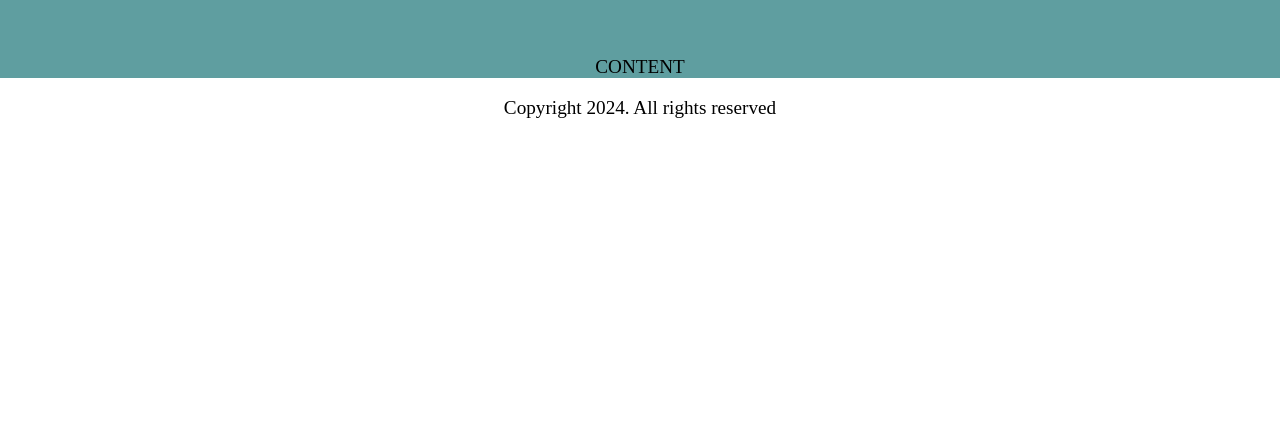
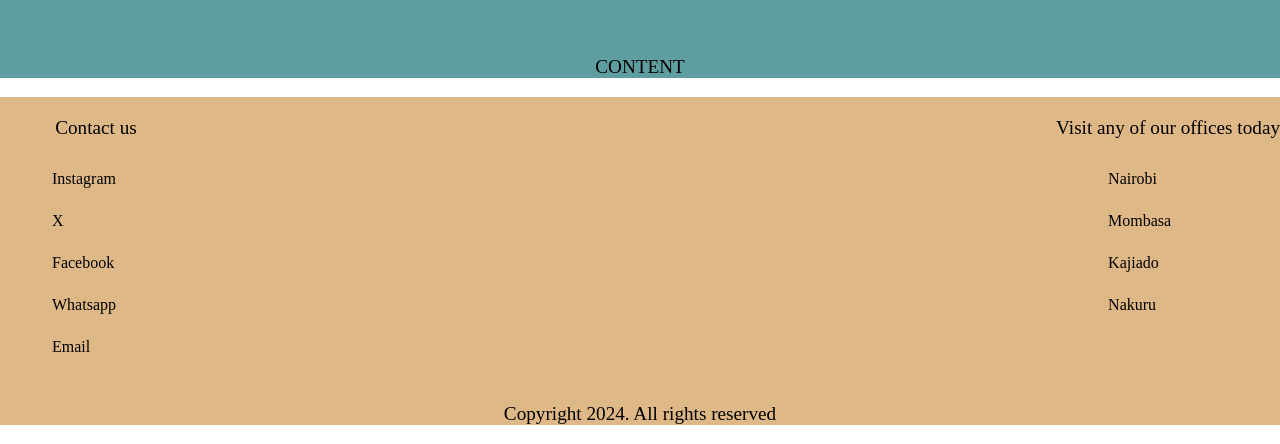
Before and after one commit to Shiku03/wildhut, a plain HTML site: page wildhut/index.html in a window 1280 px wide. Shown: the part 603-1047 px from the top of the page. Before the commit the page ends 800 px from the top, so only its background shows below. Drawn offline with Linux system fonts and the light colour scheme.

Commit message:
added styles to footer

```diff
--- a/wildhut/index.html
+++ b/wildhut/index.html
@@ -43,6 +43,29 @@
         </div>
 
         <footer>
+            <div id="contact-us">
+            <div class="contact">
+                <div class="socials">
+            <p>Contact us</p>
+                <ul>
+                   <li><a href="#">Instagram</a></li>
+                   <li><a href="#">X</a></li>
+                   <li><a href="#">Facebook</a></li>
+                   <li><a href="#">Whatsapp</a></li>
+                   <li><a href="#">Email</a></li>
+                </ul>
+            </div>
+            </div>
+            <div class="location">
+                <p>Visit any of our offices today</p>
+                <ul>
+                    <li>Nairobi</li>
+                    <li>Mombasa</li>
+                    <li>Kajiado</li>
+                    <li>Nakuru</li>
+                </ul>
+            </div>
+        </div>
             <p>Copyright 2024. All rights reserved</p>
         </footer>
 
--- a/wildhut/styles.css
+++ b/wildhut/styles.css
@@ -106,3 +106,28 @@ p{
     font-size:1.2rem;
 
 }
+#contact-us{
+    display:flex;
+    justify-content: space-between;
+}
+.contact{
+    display:flex;
+    flex-direction: row;
+    flex-wrap:wrap;
+}
+.contact ul li, .location ul li {
+    list-style-type:none;
+    display:grid;
+    grid-template-columns: repeat(2,1fr);
+    padding:12px;
+}
+.contact ul li a{
+    text-decoration: none;
+    color:black;
+}
+.contact ul li a:hover{
+    color:rgb(201, 32, 102);
+}
+footer {
+    background-color:burlywood;
+}
```
